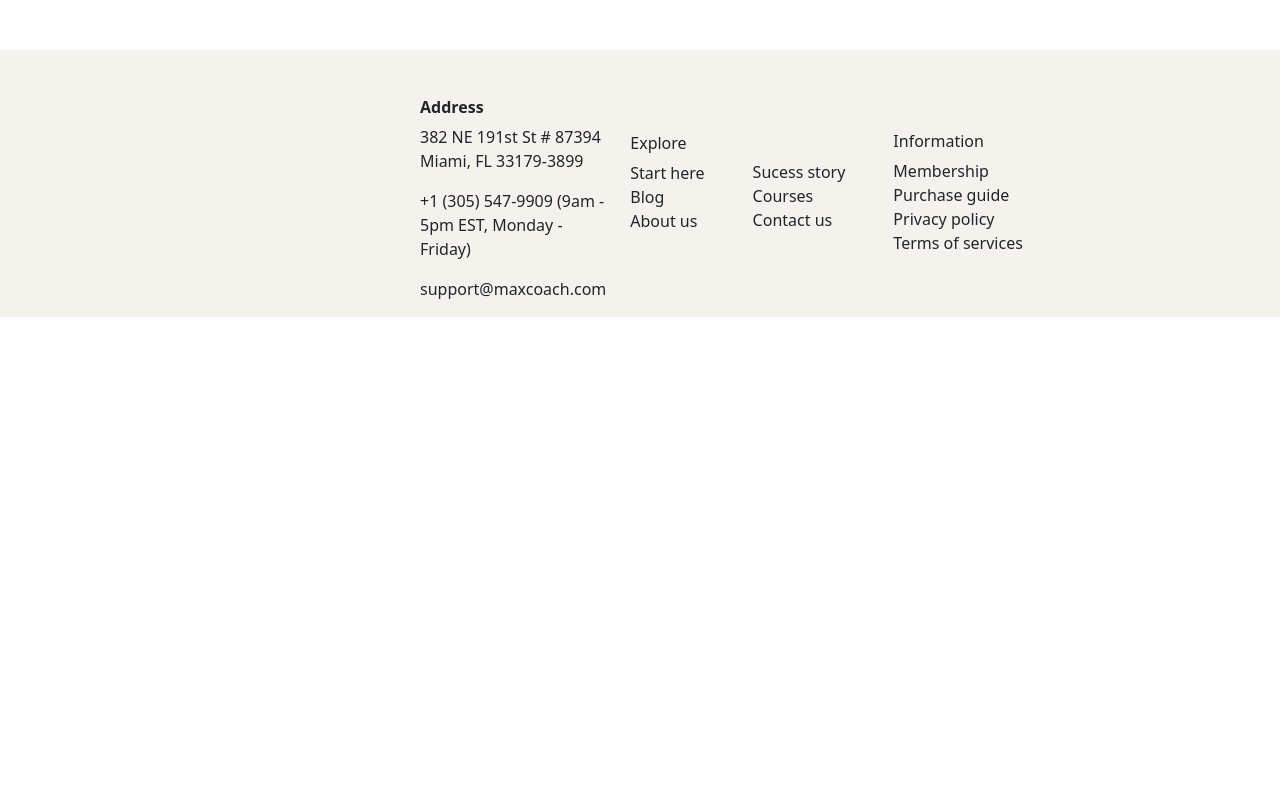
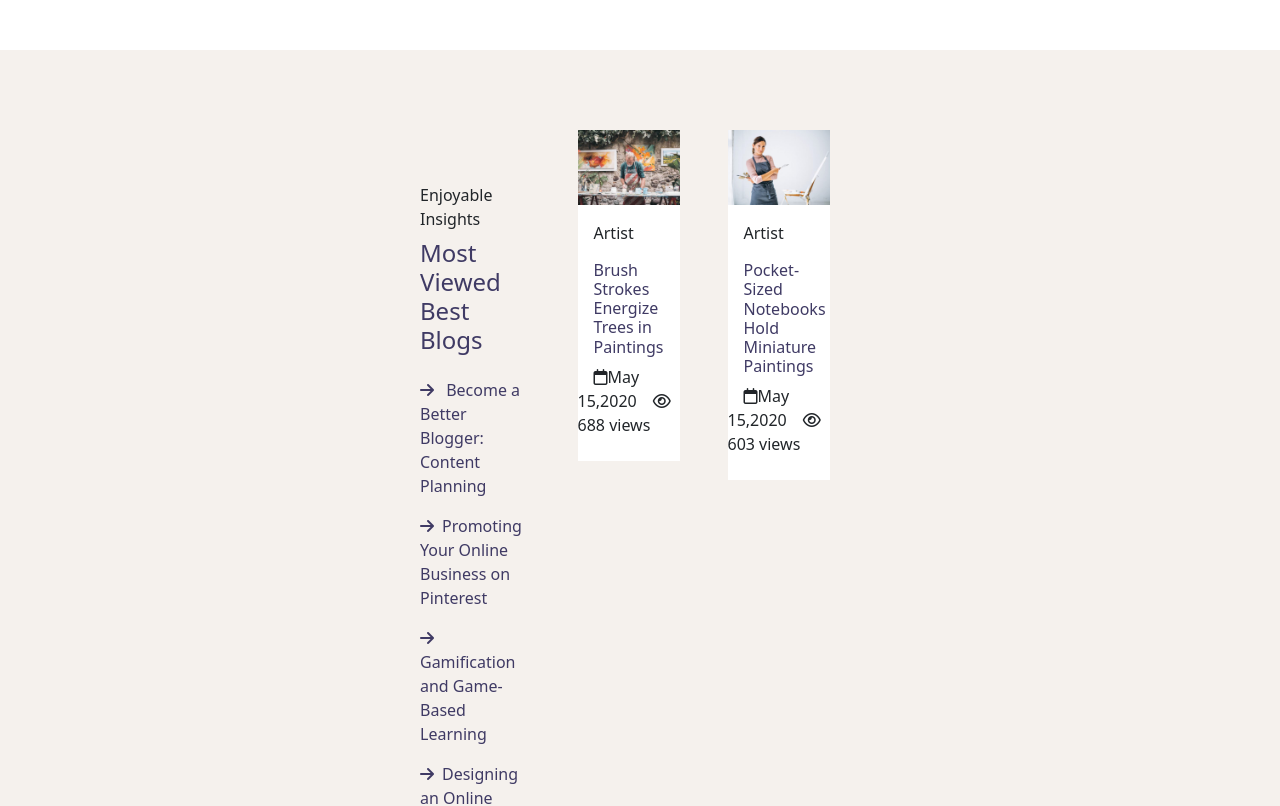
Before and after one commit to luca-masera/proj-html-vuejs, a Vue app: page / in a window 1280 px wide. Shown: the part 3720-4526 px from the top of the page. Before the commit the page ends 4037 px from the top, so only its background shows below. Built offline with nearby package versions, Linux system fonts and the light colour scheme.

Commit message:
CardArtist-components

```diff
--- /dev/null
+++ b/src/components/CardArtistMain.vue
@@ -0,0 +1,70 @@
+<template>
+    <div class="box d-flex ">
+        <div class="d-flex flex-column margin ">
+            <span class="pt-5 pb-2 ">Enjoyable Insights</span>
+            <h4 class="pb-3 color">Most Viewed Best Blogs</h4>
+            <span class="pb-3 color"><i class="fa-solid fa-arrow-right pe-2"></i> Become a Better Blogger: Content
+                Planning</span>
+            <span class="pb-3 color"><i class="fa-solid fa-arrow-right pe-2"></i>Promoting Your Online Business on
+                Pinterest</span>
+            <span class="pb-3 color"><i class="fa-solid fa-arrow-right pe-2 "></i>Gamification and Game-Based
+                Learning</span>
+            <span class="pb-3 color"><i class="fa-solid fa-arrow-right pe-2"></i>Designing an Online Course from Expert’s
+                Perspective</span>
+            <span class="color"><i class="fa-solid fa-arrow-right pe-2"></i>Why Online Courses Are the Future of
+                Education</span>
+        </div>
+        <div class="box-card mx-5 pb-4 ">
+            <img src="/images/artist-01.jpeg" alt="">
+            <p class="px-3 pt-3 ">Artist</p>
+            <h6 class="px-3 color">Brush Strokes Energize Trees in Paintings</h6>
+            <span class="px-3"><i class="fa-regular fa-calendar"></i>May 15,2020</span>
+            <span><i class="fa-regular fa-eye"></i> 688 views</span>
+        </div>
+        <div class="box-card pb-4 ">
+            <img src="/images/artist-02.jpg" alt="">
+            <p class="px-3 pt-3 ">Artist</p>
+            <h6 class="px-3 color">Pocket-Sized Notebooks Hold Miniature Paintings</h6>
+            <span class="px-3"><i class="fa-regular fa-calendar"></i>May 15,2020</span>
+            <span><i class="fa-regular fa-eye"></i> 603 views</span>
+        </div>
+
+
+    </div>
+</template>
+
+<script>
+export default {
+    name: 'CardArtistMain'
+}
+</script>
+
+<style lang="css" scoped>
+.box {
+    padding-right: 450px;
+    padding-left: 420px;
+    background-color: #F5F1ED;
+
+}
+
+img {
+    width: 100%;
+}
+
+.box-card {
+    width: 25%;
+    height: 40%;
+    background-color: white;
+    margin-top: 80px;
+    margin-bottom: 70px;
+
+}
+
+.margin {
+    margin-top: 85px;
+}
+
+.color {
+    color: #3F3A64;
+}
+</style>
--- a/src/components/CardOnlineCourses.vue
+++ b/src/components/CardOnlineCourses.vue
@@ -47,8 +47,8 @@ export default {
 }
 
 img {
-    width: 150px;
-    height: 150px;
+    width: 100px;
+    height: 100px;
     border-radius: 50%;
 }
 
--- a/src/components/MainApp.vue
+++ b/src/components/MainApp.vue
@@ -18,6 +18,7 @@
     </div>
     <SmartTutoring />
     <MainNumber />
+    <CardArtistMain />
 </template>
 
 <script>
@@ -26,10 +27,12 @@ import FirstsectionMain from './FirstsectionMain.vue';
 import CardOnlineCourses from './CardOnlineCourses.vue';
 import SmartTutoring from './SmartTutoring.vue';
 import MainNumber from './MainNumber.vue';
+import CardArtistMain from './CardArtistMain.vue';
+
 
 export default {
     name: "MainApp",
-    components: { FirstsectionMain, CardOnlineCourses, SmartTutoring, MainNumber },
+    components: { FirstsectionMain, CardOnlineCourses, SmartTutoring, MainNumber, CardArtistMain },
     data() {
         return {
             store
```
Also changed, not shown: public/images/artist-01.jpeg (renamed from public/images/artist-blog-03-480x352.jpeg), public/images/artist-02.jpg (renamed from public/images/artist-blog-01-480x352.jpg).
